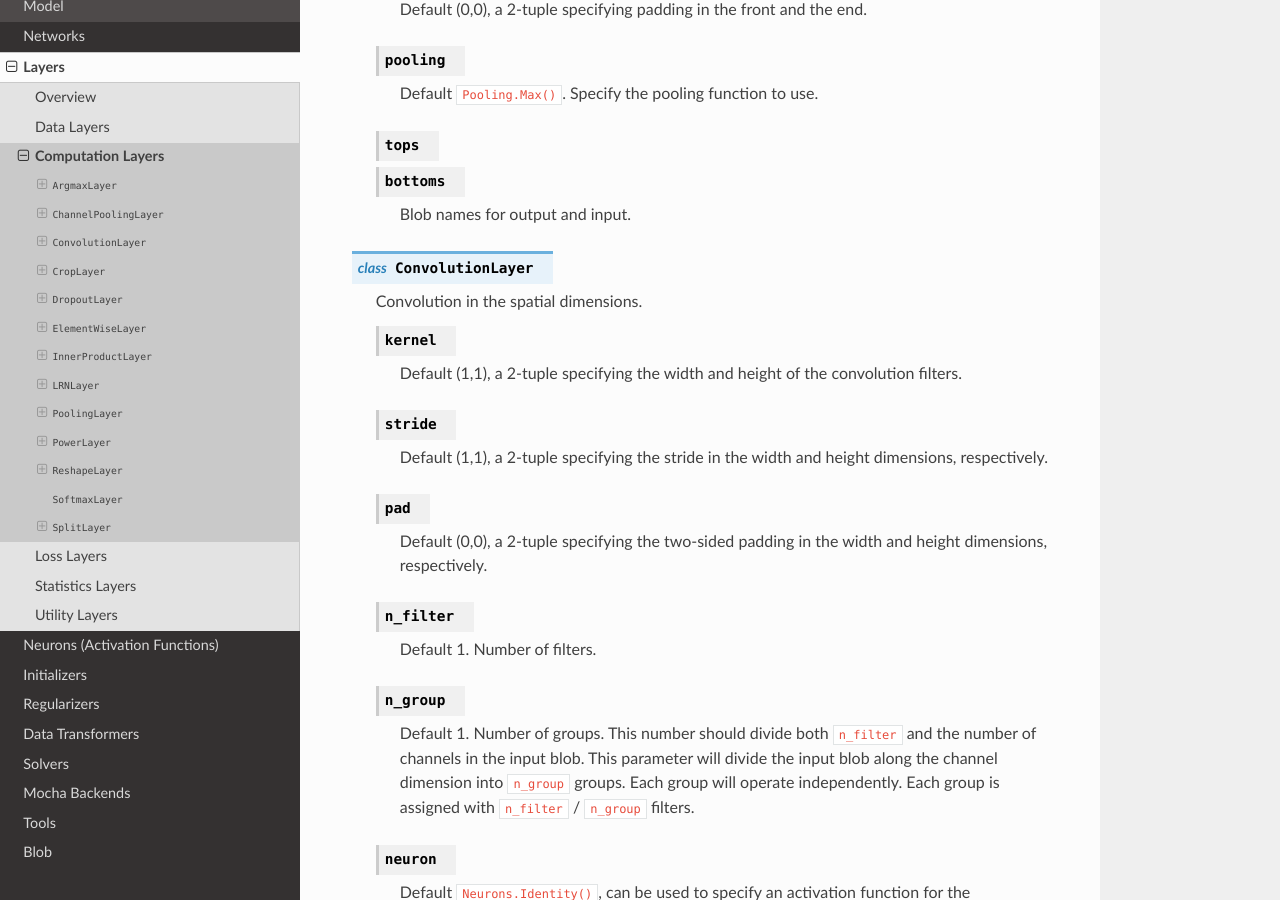
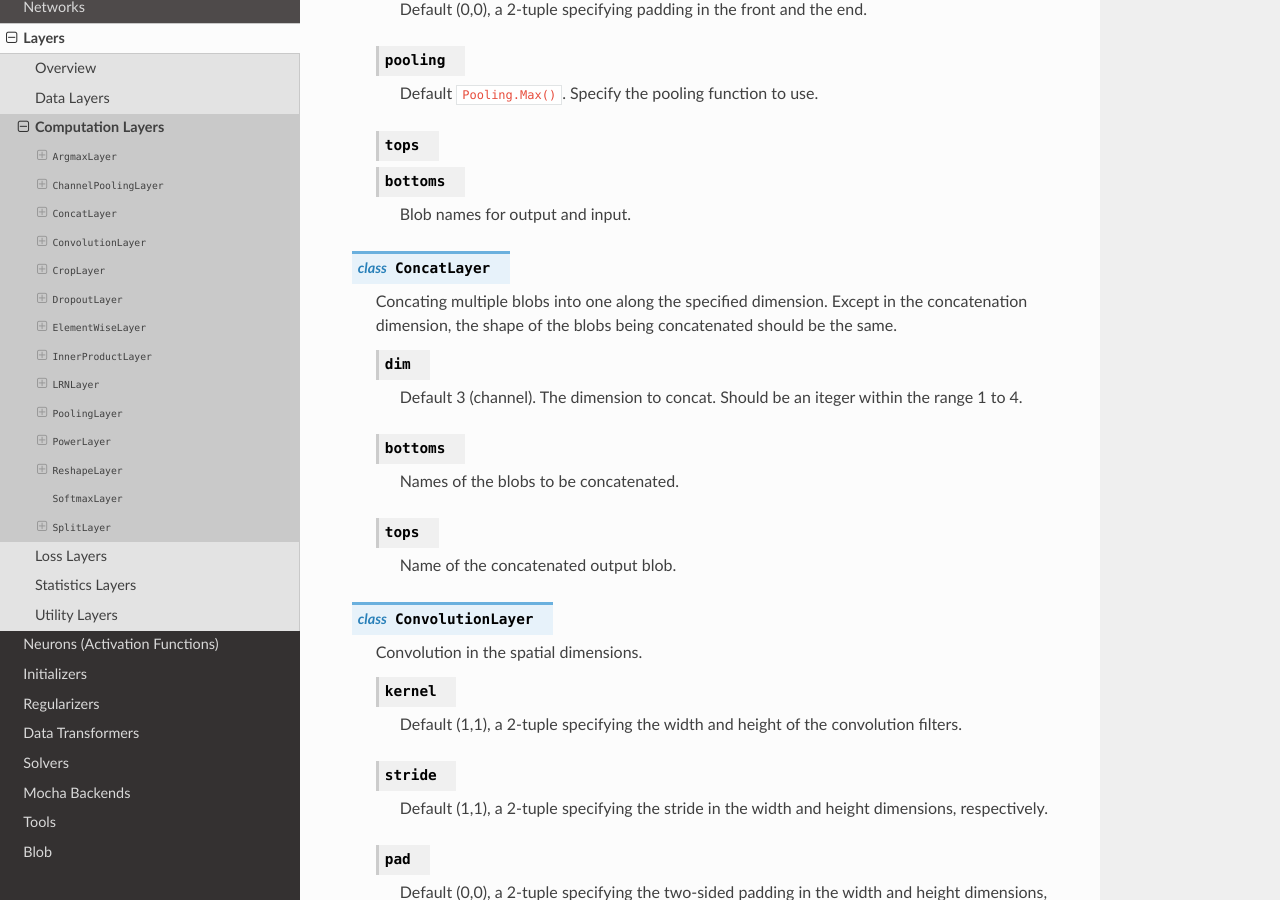
Before and after one commit to pluskid/Mocha.jl, a Sphinx documentation site: the page built from docs/user-guide/layers/computation-layer.rst, in a window 1280 px wide and 900 px high, scrolled down 660 px. Built offline with Sphinx 7.4.7 and the Read the Docs theme 2.0.0, drawn with Linux system fonts in a browser that asks for light colours; some of the changed text lies outside the part shown.

Commit message:
Document for ConcatLayer (#14)

```diff
--- a/docs/user-guide/layers/computation-layer.rst
+++ b/docs/user-guide/layers/computation-layer.rst
@@ -38,6 +38,25 @@ Computation Layers
       bottoms
 
       Blob names for output and input.
+
+.. class:: ConcatLayer
+
+   Concating multiple blobs into one along the specified dimension. Except in
+   the concatenation dimension, the shape of the blobs being concatenated should
+   be the same.
+
+   .. attribute:: dim
+
+      Default 3 (channel). The dimension to concat. Should be an iteger within the
+      range 1 to 4.
+
+   .. attribute:: bottoms
+
+      Names of the blobs to be concatenated.
+
+   .. attribute:: tops
+
+      Name of the concatenated output blob.
 
 .. class:: ConvolutionLayer
 
```
